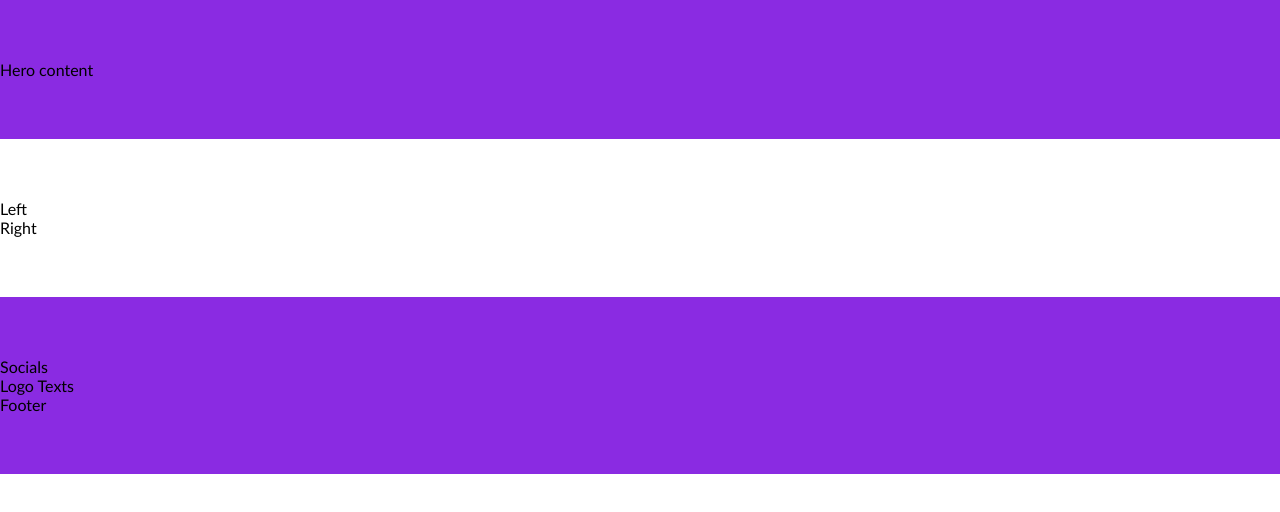
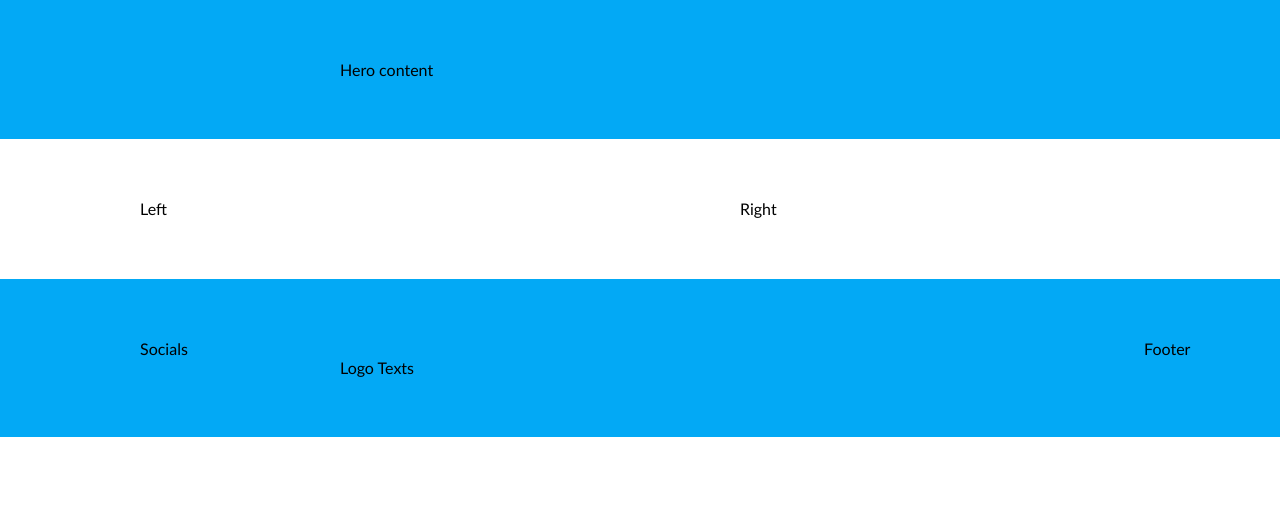
Before and after one commit to ilonabann/Coming-Soon, a plain HTML site: page index.html in a window 1280 px wide. Drawn offline with Linux system fonts and the light colour scheme.

Commit message:
Update main.css

```diff
--- a/main.css
+++ b/main.css
@@ -9,21 +9,58 @@ word-break: break-all;
 }
 
 .container {
-display: inline-block;
-width: 100%;
-padding-top: 60px;
-padding-bottom: 60px;
+    display: inline-block;
+    width: 100%;
+    padding-top: 60px;
+    padding-bottom: 60px;
 }
 
 .hero-row {
     display: inline-block;
     width: 600px;
-    margin-left: calc ((100% - 600px)/ 2 );
+    margin-left: calc(( 100% - 600px ) / 2);
 }
+
+.row {
+    display: inline-block;
+    width: 1000px;
+    margin-left: calc(( 100% - 1000px ) / 2);
+}
+
+.left-column {
+    display: inline-block;
+    width: 50%;
+    float: left;
+
+
+}
+
+.right-column {
+    display: inline-block;
+    width: 40%;
+    float: right;
+    border-bottom: 1px solid #ffffff;
+    background-color: white;
+
+
+}
+
+.socials {
+    display: inline-block;
+    width: 100%;
 
 
 
+}
+
+.footer-texts {
+    display: inline-block;
+    width: 600px;
+    margin-left: calc(( 100% - 600px ) / 2);
+
+
+}
 
 .bg-blue {
-    background-color: blueviolet;
+    background-color: #03a9f5;
 }
```
